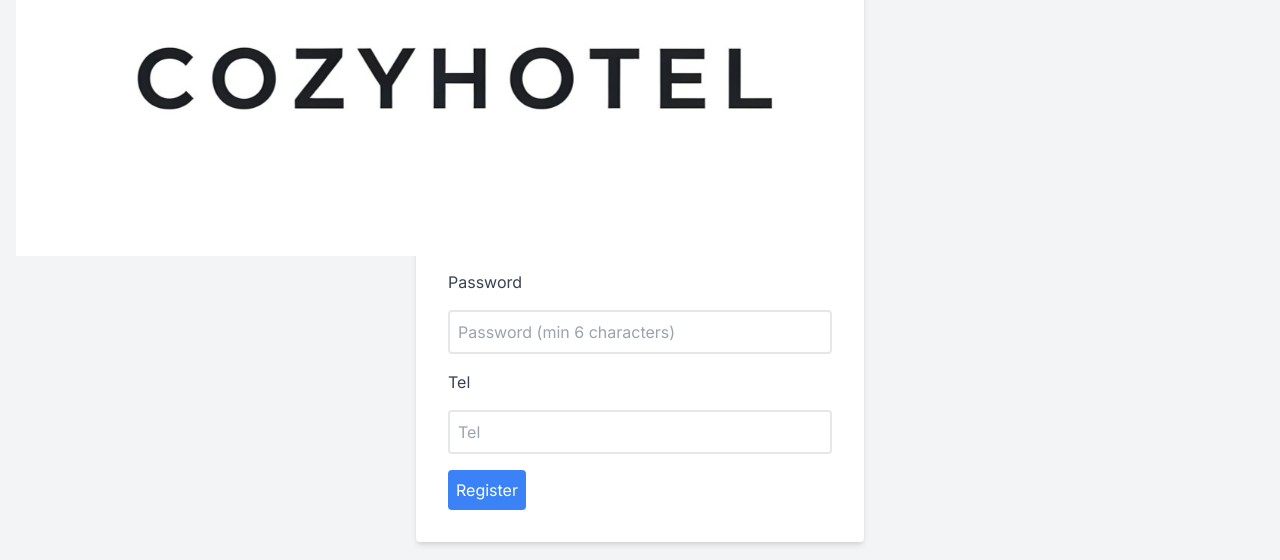
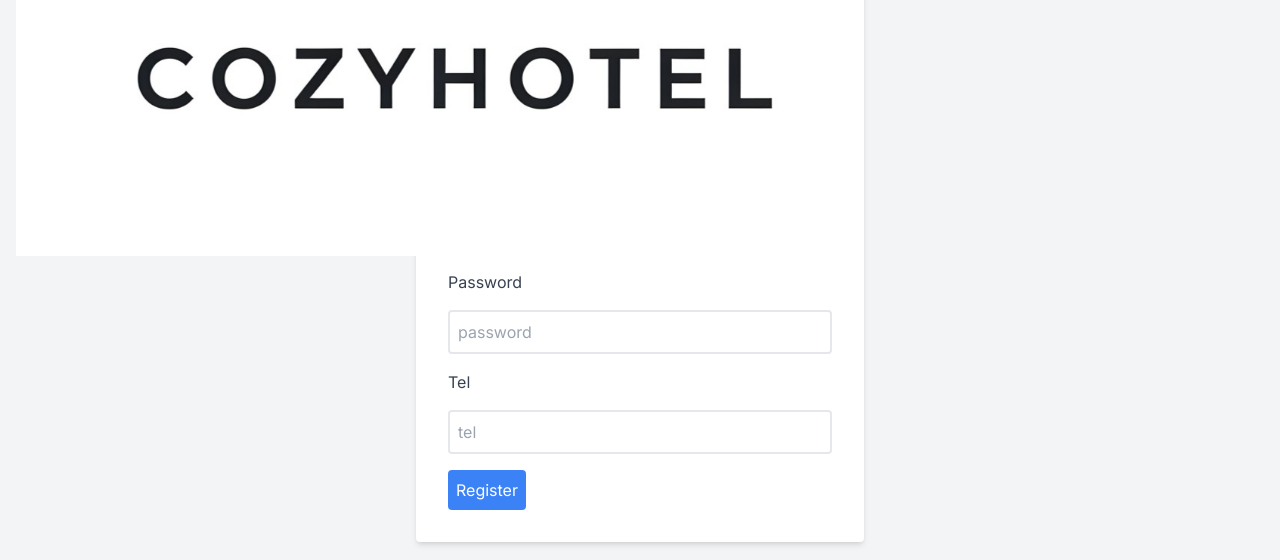
Before and after one commit to 2110503-2564/fe-project-2024-2-cozysofar, a Next.js app: page /register in a window 1280 px wide. Shown: the part 190-750 px from the top of the page. Built offline with nearby package versions, Linux system fonts and the light colour scheme; no server answers.

Commit message:
Refactor reservation and registration components for improved functionality and user experience; remove unused video file, enhance date validation, and streamline user registration process.

```diff
--- a/src/app/bookings/page.tsx
+++ b/src/app/bookings/page.tsx
@@ -74,20 +74,24 @@ export default function Reservations() {
 
       setIsLoading(true);
       try {
-        console.log('Making reservation with data:', {
+        console.log("Making reservation with data:", {
           cid,
           dates: {
             checkinDate: dayjs(pickupDate).format("YYYY/MM/DD"),
-            checkoutDate: dayjs(returnDate).format("YYYY/MM/DD")
+            checkoutDate: dayjs(returnDate).format("YYYY/MM/DD"),
           },
-          userId: session.user._id
+          userId: session.user._id,
         });
 
-        await createBooking(cid, {
-          startDate: dayjs(pickupDate).format("YYYY-MM-DD"),
-          endDate: dayjs(returnDate).format("YYYY-MM-DD"),
-          user: session.user._id
-        }, session.user.token);
+        await createBooking(
+          cid,
+          {
+            startDate: dayjs(pickupDate).format("YYYY-MM-DD"),
+            endDate: dayjs(returnDate).format("YYYY-MM-DD"),
+            user: session.user._id,
+          },
+          session.user.token
+        );
 
         const item: ReservationItem = {
           carId: cid,
@@ -102,7 +106,10 @@ export default function Reservations() {
           router.push("/cart");
         }, 2000);
       } catch (error) {
-        const errorMessage = error instanceof Error ? error.message : "Failed to create reservation. Please try again.";
+        const errorMessage =
+          error instanceof Error
+            ? error.message
+            : "Failed to create reservation. Please try again.";
         alert(errorMessage);
         console.error("Reservation error:", error);
       } finally {
@@ -119,7 +126,9 @@ export default function Reservations() {
           <div className="bg-white p-6 rounded-lg shadow-xl text-center">
             <div className="text-green-600 text-2xl mb-4">✓</div>
             <p className="text-gray-800 font-medium">Reservation successful!</p>
-            <p className="text-gray-600 text-sm mt-2">Redirecting to your reservations...</p>
+            <p className="text-gray-600 text-sm mt-2">
+              Redirecting to your reservations...
+            </p>
           </div>
         </div>
       )}
@@ -143,8 +152,10 @@ export default function Reservations() {
             <LocationDateReserve
               onDateChange={(value: Dayjs) => {
                 setPickupDate(value);
+                setReturnDate(null); // Reset return date if pickup date changes
               }}
               onLocationChange={() => {}}
+              minDate={dayjs()} // Check-in date can't be in the past
             />
           </div>
 
@@ -157,6 +168,10 @@ export default function Reservations() {
                 setReturnDate(value);
               }}
               onLocationChange={() => {}}
+              minDate={
+                pickupDate ? pickupDate.add(1, "day") : dayjs().add(1, "day")
+              }
+              // Check-out date must be at least 1 day after Check-in
             />
           </div>
 
@@ -168,7 +183,9 @@ export default function Reservations() {
               disabled:opacity-50 disabled:cursor-not-allowed
               relative"
               onClick={makeReservation}
-              disabled={!cid || !model || !pickupDate || !returnDate || isLoading}
+              disabled={
+                !cid || !model || !pickupDate || !returnDate || isLoading
+              }
             >
               {isLoading ? (
                 <div className="flex items-center justify-center">
--- a/src/app/register/page.tsx
+++ b/src/app/register/page.tsx
@@ -1,130 +1,48 @@
-"use client";
-import { useRouter } from "next/navigation";
-import { FormEvent, useState } from "react";
+"use client"
+import { redirect } from "next/navigation";
+import { useState } from "react";
 import userRegister from "@/libs/userRegister";
 
-export default function RegisterPage() {
-  const [name, setName] = useState("");
-  const [password, setPassword] = useState("");
-  const [email, setEmail] = useState("");
-  const [tel, setTel] = useState("");
-  const [error, setError] = useState("");
-  const router = useRouter();
+export default function RegisterPage(){
+    const [name, setName] = useState('');
+    const [password, setPassword] = useState('');
+    const [email, setEmail] = useState('');
+    const [tel, setTel] = useState('');
 
-  const validateEmail = (email: string) => {
-    const re = /^(([^<>()[\]\\.,;:\s@"]+(\.[^<>()[\]\\.,;:\s@"]+)*)|(".+"))@((\[[0-9]{1,3}\.[0-9]{1,3}\.[0-9]{1,3}\.[0-9]{1,3}\])|(([a-zA-Z\-0-9]+\.)+[a-zA-Z]{2,}))$/;
-    return re.test(String(email).toLowerCase());
-  };
 
-  const validatePassword = (password: string) => {
-    return password.length >= 6;
-  };
+    const addUser = async () => {
+        const res = await userRegister(name, email, password, tel)
+        console.log(res)
+        if(!res.success){
+            alert("Failed to register")
+            return
+        }
+        redirect("/api/auth/signin")
+    }
 
-  const addUser = async (event: FormEvent<HTMLFormElement>) => {
-    event.preventDefault();
-    if (name.trim() === "") {
-      setError("Please add a name");
-      return;
-    }
-    if (!validateEmail(email)) {
-      setError("Please add a valid email");
-      return;
-    }
-    if (!validatePassword(password)) {
-      setError("Password must be at least 6 characters");
-      return;
-    }
-    if (tel.trim() === "") {
-      setError("Please add a telephone number");
-      return;
-    }
-    const res = await userRegister(name, email, password, tel);
-    console.log(res);
-    if (!res.success) {
-      setError("Failed to register");
-      return;
-    }
-    router.push("/api/auth/signin");
-  };
+    return(
+        <main className = 'bg-gray-100 min-h-screen flex items-center justify-center'>
+            <div className="bg-white p-8 rounded shadow-md w-full max-w-md">
+            <h1 className="text-3xl text-center text-gray-800 mb-6">Register</h1>
+                <form action={addUser} className="space-y-4">
 
-  return (
-    <main className="bg-gray-100 min-h-screen flex items-center justify-center">
-      <div className="bg-white p-8 rounded shadow-md w-full max-w-md">
-        <h1 className="text-3xl text-center text-gray-800 mb-6">Register</h1>
-        {error && (
-          <div className="bg-red-100 border border-red-400 text-red-700 px-4 py-3 rounded relative mb-4">
-            <span className="block sm:inline">{error}</span>
-          </div>
-        )}
-        <form onSubmit={addUser} className="space-y-4">
-          <label className="w-auto block text-gray-700 pr-4" htmlFor="name">
-            Name
-          </label>
-          <input
-            type="text"
-            required
-            id="name"
-            name="name"
-            placeholder="Name"
-            onChange={(event) => {
-              setName(event.target.value);
-            }}
-            className="bg-white border-2 border-gray-200 rounded w-full p-2 text-gray-700 focus:outline-none focus:border-blue-400"
-          />
+                        <label className = 'w-auto block text-gray-700 pr-4' htmlFor='name'>Name</label>
+                        <input type = 'text' required id='name' name='name' placeholder = 'Name' onChange={(event)=>{setName(event.target.value)}} className = 'bg-white border-2 border-gray-200 rounded w-full p-2 text-gray-700 focus:outline-none focus:border-blue-400' />
 
-          <label className="w-auto block text-gray-700 pr-4" htmlFor="email">
-            Email
-          </label>
-          <input
-            type="text"
-            required
-            id="email"
-            name="email"
-            placeholder="Email"
-            onChange={(event) => {
-              setEmail(event.target.value);
-            }}
-            className="bg-white border-2 border-gray-200 rounded w-full p-2 text-gray-700 focus:outline-none focus:border-blue-400"
-          />
+                        <label className = 'w-auto block text-gray-700 pr-4' htmlFor='email'>Email</label>
+                        <input type = 'text' required id='email' name='email' placeholder = 'Email' onChange={(event)=>{setEmail(event.target.value)}} className = 'bg-white border-2 border-gray-200 rounded w-full p-2 text-gray-700 focus:outline-none focus:border-blue-400' />
 
-          <label className="w-auto block text-gray-700 pr-4" htmlFor="password">
-            Password
-          </label>
-          <input
-            type="password"
-            required
-            id="password"
-            name="password"
-            placeholder="Password (min 6 characters)"
-            onChange={(event) => {
-              setPassword(event.target.value);
-            }}
-            className="bg-white border-2 border-gray-200 rounded w-full p-2 text-gray-700 focus:outline-none focus:border-blue-400"
-          />
 
-          <label className="w-auto block text-gray-700 pr-4" htmlFor="tel">
-            Tel
-          </label>
-          <input
-            type="text"
-            required
-            id="tel"
-            name="tel"
-            placeholder="Tel"
-            onChange={(event) => {
-              setTel(event.target.value);
-            }}
-            className="bg-white border-2 border-gray-200 rounded w-full p-2 text-gray-700 focus:outline-none focus:border-blue-400"
-          />
+                        <label className = 'w-auto block text-gray-700 pr-4' htmlFor='password'>Password</label>
+                        <input type = 'text' required id='password' name='password' placeholder = 'password' onChange={(event)=>{setPassword(event.target.value)}} className = 'bg-white border-2 border-gray-200 rounded w-full p-2 text-gray-700 focus:outline-none focus:border-blue-400' />
 
-          <button
-            type="submit"
-            className="bg-blue-500 hover:bg-blue-700 text-white p-2 rounded"
-          >
-            Register
-          </button>
-        </form>
-      </div>
-    </main>
-  );
+
+                        <label className = 'w-auto block text-gray-700 pr-4' htmlFor='tel'>Tel</label>
+                        <input type = 'text' required id='tel' name='tel' placeholder = 'tel' onChange={(event)=>{setTel(event.target.value)}} className = 'bg-white border-2 border-gray-200 rounded w-full p-2 text-gray-700 focus:outline-none focus:border-blue-400' />
+
+                    <button type='submit' className='bg-blue-500 hover:bg-blue-700 text-white p-2 rounded' >Register</button>
+                </form>
+            </div>
+        </main>
+    )
 }
--- a/src/components/LocationDateReserve.tsx
+++ b/src/components/LocationDateReserve.tsx
@@ -3,14 +3,16 @@ import { useState } from "react";
 import { DatePicker } from "@mui/x-date-pickers";
 import { LocalizationProvider } from "@mui/x-date-pickers/LocalizationProvider";
 import { AdapterDayjs } from "@mui/x-date-pickers/AdapterDayjs";
-import { Dayjs } from "dayjs";
+import dayjs, { Dayjs } from "dayjs";
 
 export default function LocationDateReserve({
   onDateChange,
   onLocationChange,
+  minDate,
 }: {
   onDateChange: Function;
   onLocationChange: Function;
+  minDate?: Dayjs;
 }) {
   const [reserveDate, setReserveDate] = useState<Dayjs | null>(null);
   return (
@@ -25,6 +27,8 @@ export default function LocationDateReserve({
             setReserveDate(value);
             onDateChange(value);
           }}
+          disablePast
+          minDate={minDate || dayjs()}
           sx={{
             '& .MuiInputBase-root': {
               color: 'white',
```
Also changed, not shown: 1 other file (tests, documents, lock files or other folders).
